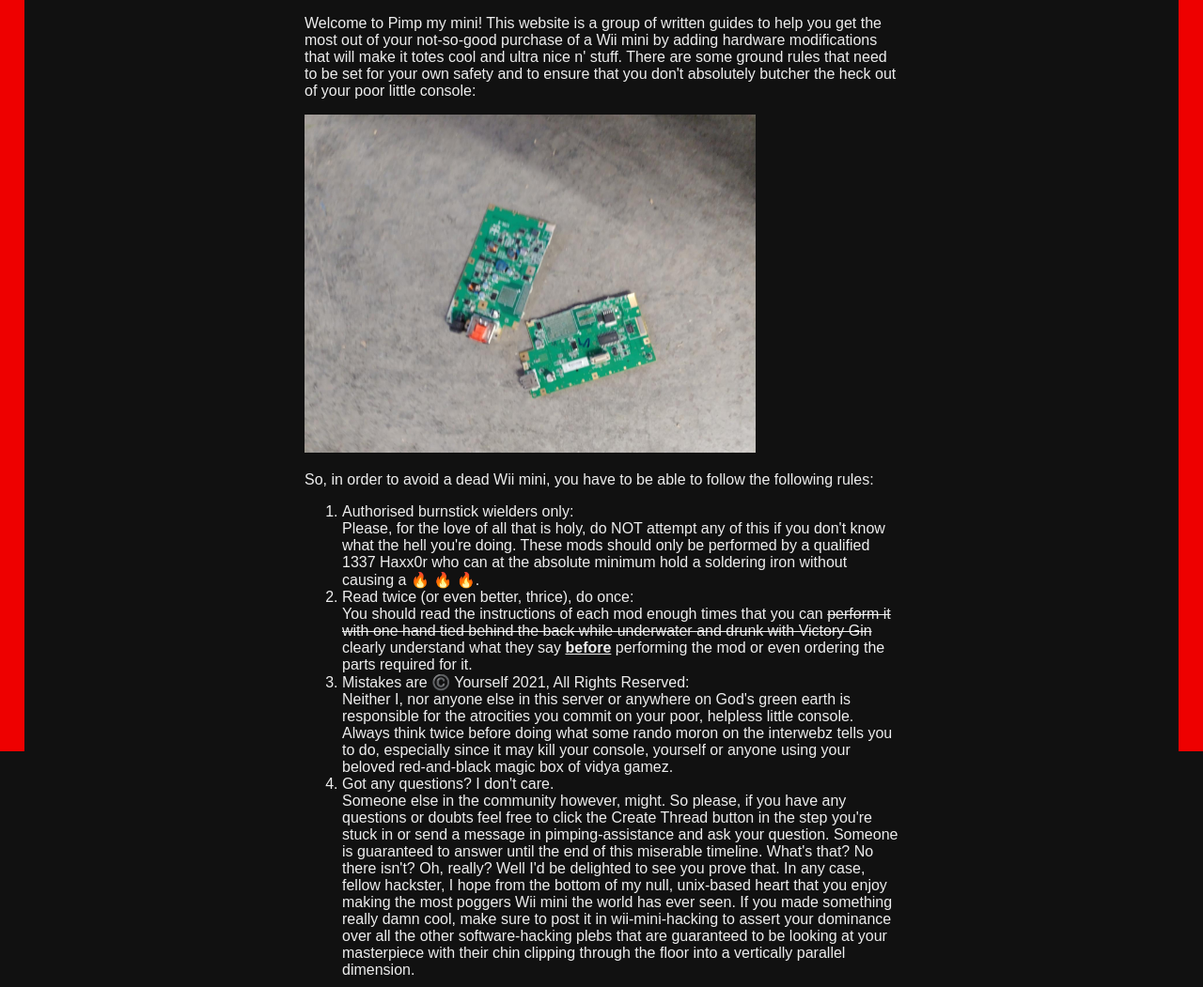
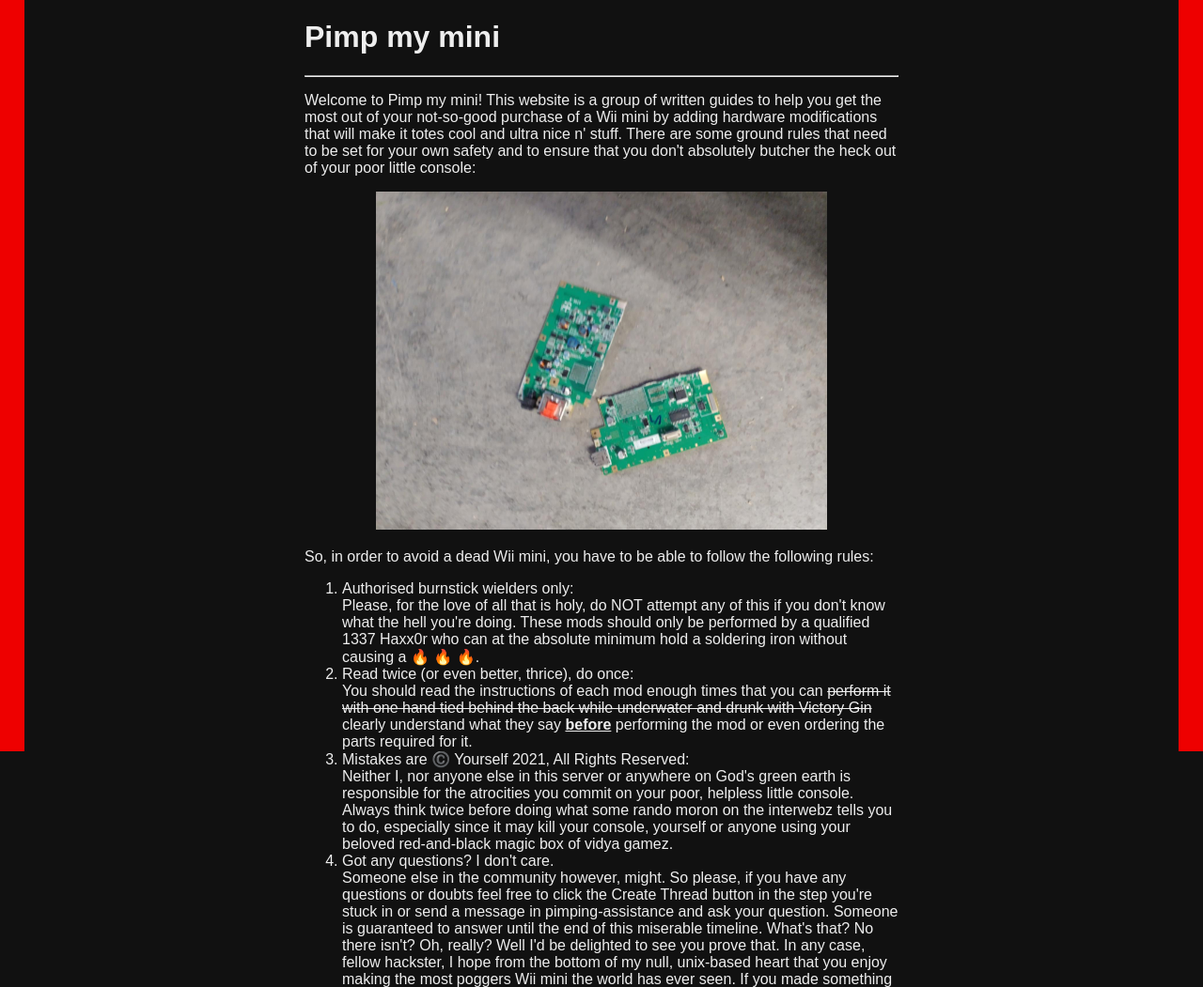
Before and after one commit to Hallowizer/pimp-my-mini, a plain HTML site: page index.html in a window 1280 px wide. Shown: the top 1051 px of the page at 94% size. Drawn offline with Linux system fonts and the light colour scheme.

Commit message:
Style improvements

```diff
--- a/index.html
+++ b/index.html
@@ -11,13 +11,15 @@
 	<div class="sideRed" id="rightRed"></div>
 
 	<div id="content">
+		<h1>Pimp my mini</h1>
+		<hr />
 		<p>Welcome to Pimp my mini! This website is a group of written
 			guides to help you get the most out of your not-so-good purchase of a
 			Wii mini by adding hardware modifications that will make it totes
 			cool and ultra nice n' stuff. There are some ground
 			rules that need to be set for your own safety and to ensure that you
 			don't absolutely butcher the heck out of your poor little console:</p>
-		<img class="center" src="images/deathmini.jpg" width="480">
+		<div class="center"><img src="images/deathmini.jpg" width="480"></div>
 		<p>So, in order to avoid a dead Wii mini, you have to be able to
 			follow the following rules:</p>
 		<ol>
--- a/style.css
+++ b/style.css
@@ -39,7 +39,8 @@ a {
 }
 
 .center {
-	align: center;
+	text-align: center;
+	width: 100%;
 }
 
 .strike {
```
Also changed, not shown: getStarted.html (+4 -1 lines), resetButton.html (+4 -1 lines).
